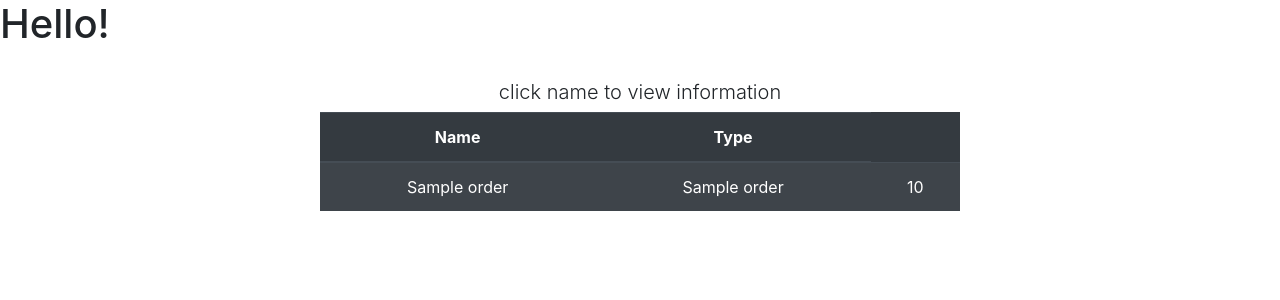
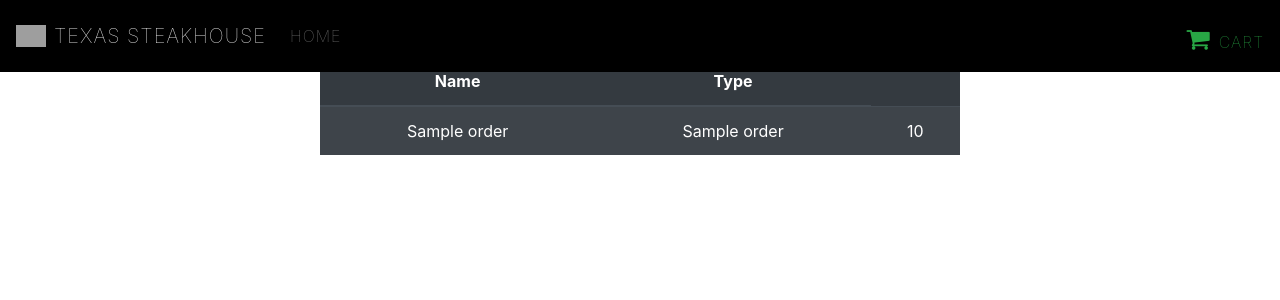
Before and after one commit to GabrielFMarcelo/ordersystem, a PHP site: page /cart.php in a window 1280 px wide. Shown: the top 300 px of the page. Run offline with PHP 8.4, Linux system fonts and the light colour scheme; tables that the repository leaves empty or names only in its code hold one stand-in row (values such as "Sample post"); some libraries are stand-ins or nearby versions; grey boxes are pictures that could not be loaded.

Commit message:
Update cart.php

```diff
--- a/cart.php
+++ b/cart.php
@@ -22,7 +22,24 @@ require_once 'resource/php/class/config.php';
     <link rel="icon" href="resource/img/favicon.ico" type="image/x-icon">
   </head>
   <body>
-    <h1>Hello!</h1>
+    <header class="">
+      <nav class="navbar navbar-expand-lg text-light navbar-dark fixed-top box-shadow py-3">
+        <img class="logo img-fluid mr-2" src="https://cdn.pixabay.com/photo/2012/04/30/10/39/cow-44720_1280.png" alt="">
+        <a class="navbar-brand -5" href="#">texas steakhouse</a>
+        <button class="navbar-toggler" type="button" data-toggle="collapse" data-target="#navbarNavAltMarkup" aria-controls="navbarNavAltMarkup" aria-expanded="false" aria-label="Toggle navigation">
+          <span class="navbar-toggler-icon"></span>
+        </button>
+        <div class="collapse navbar-collapse" id="navbarNavAltMarkup">
+          <div class="navbar-nav">
+            <a class="nav-link" href="homepage.php">Home <span class="sr-only">(current)</span></a>
+          </div>
+          <div class="ml-auto">
+            <a class="text-decoration-none text-success" href="cart.php"><i class="fa fa-shopping-cart cart text-success ml-3 mr-2 mt-2 text-decoration-none" style="font-size: 25px;"></i>Cart</a>
+          </div>
+        </div>
+      </nav>
+    </header>
+
     <?php
    echo "<br>";
    $view = new view();
```
